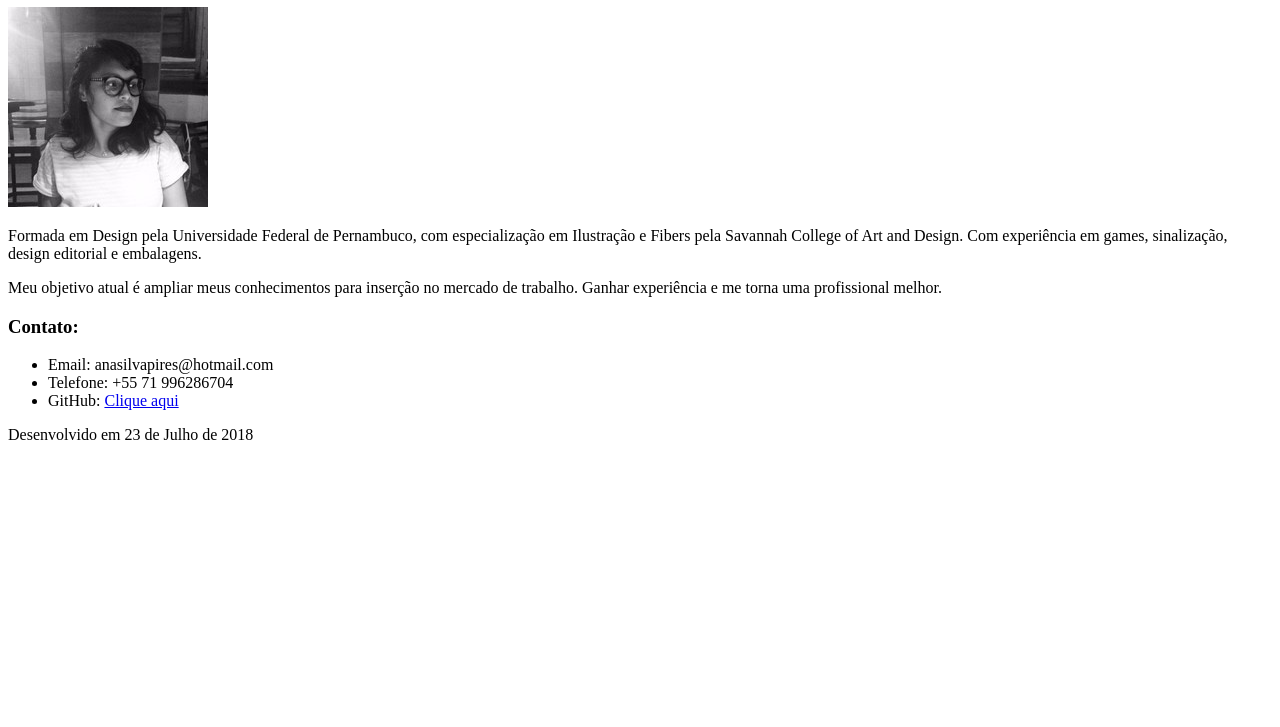
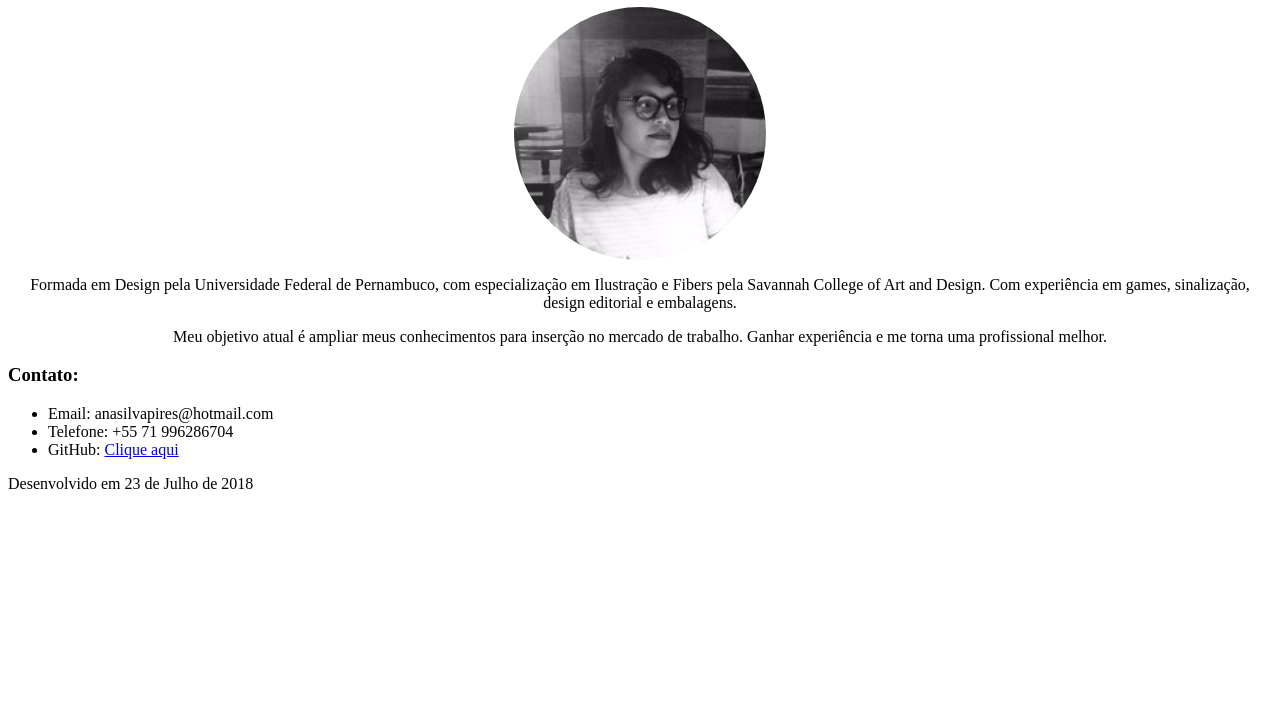
Before and after one commit to gabyssilva/perfil-web, a plain HTML site: page index.html in a window 1280 px wide. Shown: the part 73-800 px from the top of the page. Drawn offline with Linux system fonts and the light colour scheme.

Commit message:
Adicionando CSS na aplicação

```diff
--- /dev/null
+++ b/css/style.css
@@ -0,0 +1,15 @@
+.texto-centro{
+  text-align: center;
+}
+.img-centro{
+  margin-left: auto;
+  margin-right: auto;
+  display: block;
+  width: 20%;
+}
+.img-circle{
+  border-radius: 50%;
+}
+html{
+  backgroung-color: #
+}
--- a/index.html
+++ b/index.html
@@ -5,16 +5,17 @@
     <title>Ana Gabriela Silva Pires</title>
     <meta name="author" content="Ana Gabriela Silva Pires">
     <meta name= "description" content="Primeira página criada no curso Universo Front-end">
+    <link rel="stylesheet" href="css/style.css">
   </head>
   <body>
     <!-- Cabeçalho da minha página -->
     <header>
-      <h1>Ana Gabriela Silva Pires</h1>
+      <h1 class="texto-centro">Ana Gabriela Silva Pires</h1>
     </header>
     <section>
-      <img src="img/Perfil.jpg" alt="meh">
-      <p>Formada em Design pela Universidade Federal de Pernambuco, com especialização em Ilustração e Fibers pela Savannah College of Art and Design. Com experiência em games, sinalização, design editorial e embalagens.</p>
-      <p>Meu objetivo atual é ampliar meus conhecimentos para inserção no mercado de trabalho. Ganhar experiência e me torna uma profissional melhor.</p>
+      <img class= "img-centro img-circle" src="img/Perfil.jpg" alt="meh">
+      <p class="texto-centro">Formada em Design pela Universidade Federal de Pernambuco, com especialização em Ilustração e Fibers pela Savannah College of Art and Design. Com experiência em games, sinalização, design editorial e embalagens.</p>
+      <p class="texto-centro">Meu objetivo atual é ampliar meus conhecimentos para inserção no mercado de trabalho. Ganhar experiência e me torna uma profissional melhor.</p>
       <h3>Contato:</h3>
       <ul>
         <li>Email: anasilvapires@hotmail.com</li>
```
